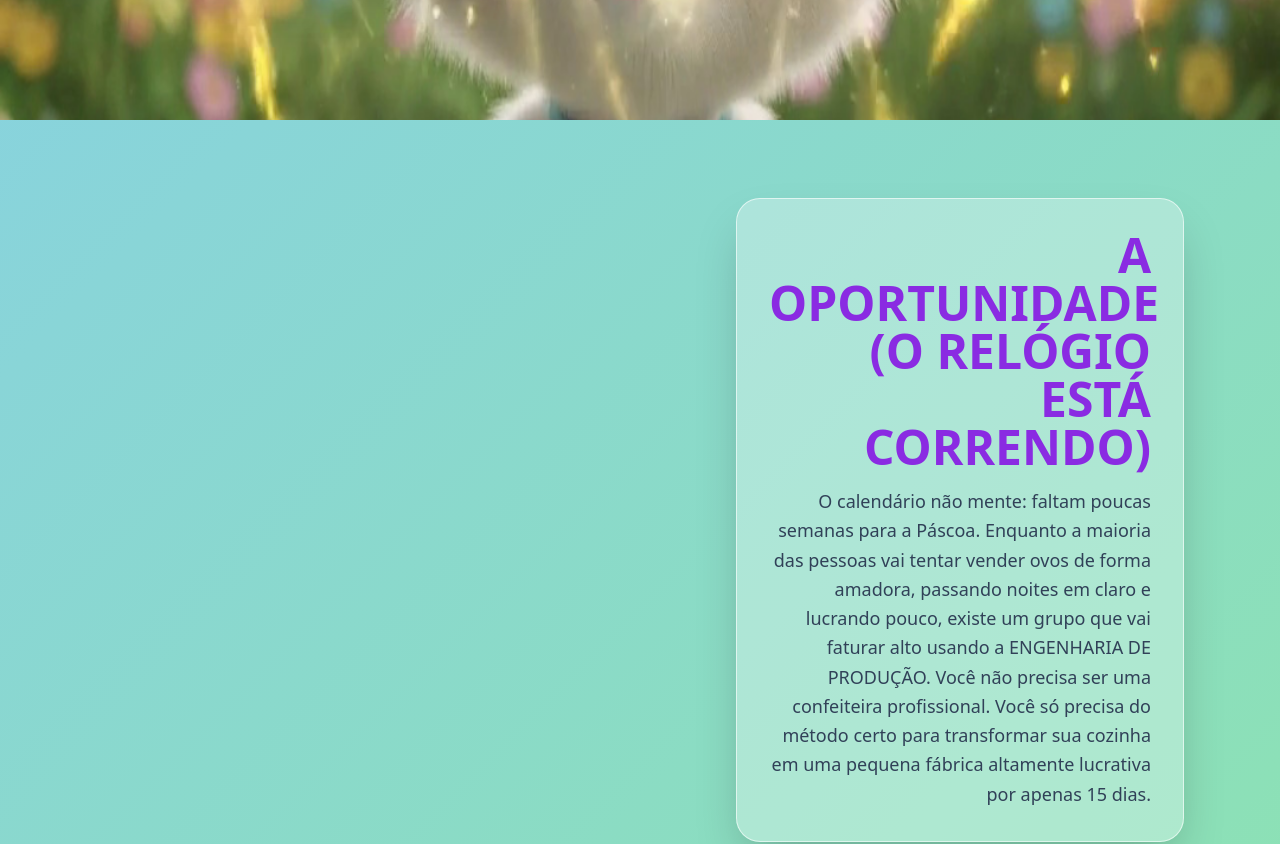
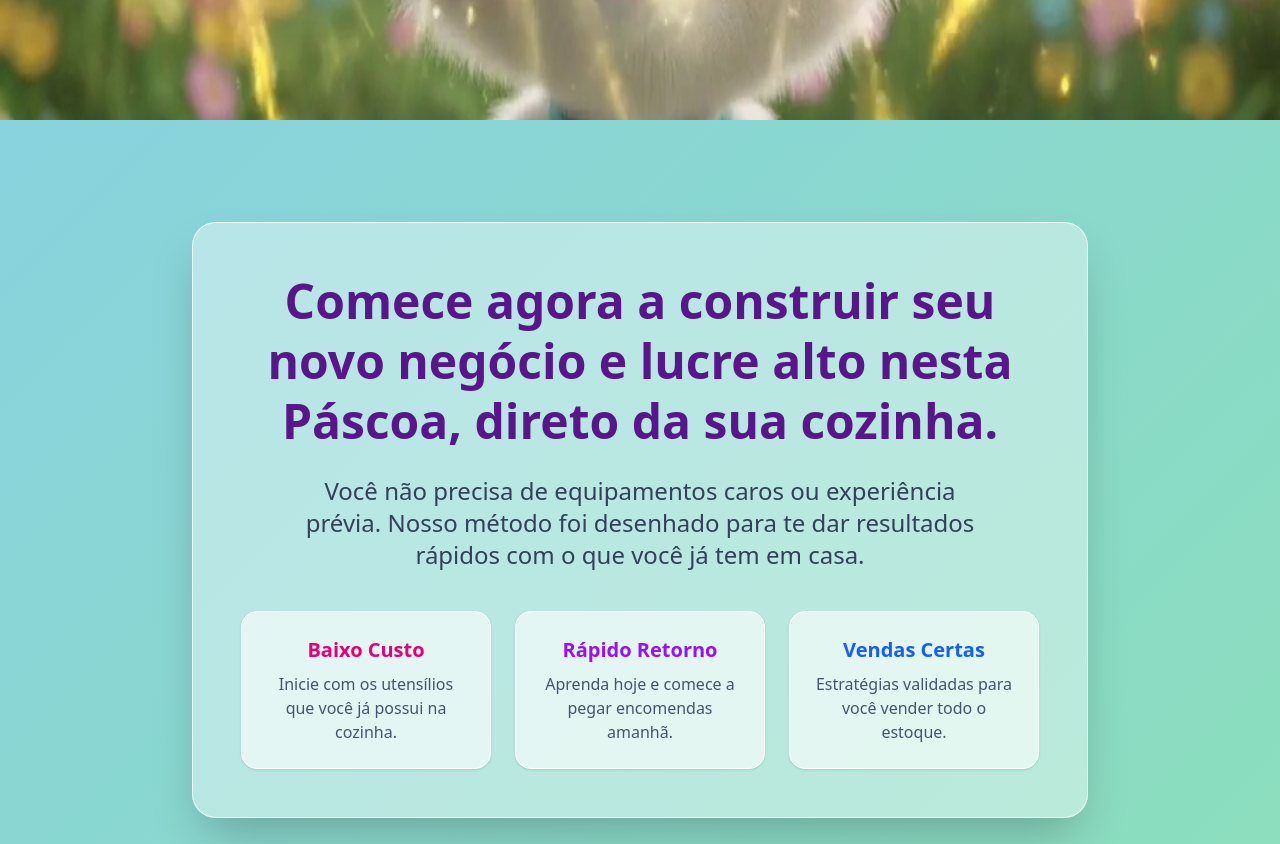
Before and after one commit to glauberfabc/pascoa2, a Next.js app: page / in a window 1280 px wide. Shown: the part 680-1524 px from the top of the page. Built offline with nearby package versions, Linux system fonts and the light colour scheme.

Commit message:
Nova secao oportunidade e copy atualizada

```diff
--- a/src/app/page.tsx
+++ b/src/app/page.tsx
@@ -60,7 +60,35 @@ export default function Home() {
             </div>
           </section>
 
+          {/* Nova Seção: Oportunidade */}
+          <section className="h-screen flex items-center justify-center px-4 md:px-12 relative z-20">
+            <div className="max-w-[95%] md:max-w-4xl text-center backdrop-blur-xl bg-white/40 p-8 md:p-12 rounded-3xl border border-white/80 shadow-2xl">
+              <h2 className="text-3xl md:text-5xl font-black mb-6 text-purple-900 leading-tight">
+                Comece agora a construir seu novo negócio e lucre alto nesta Páscoa, direto da sua cozinha.
+              </h2>
+              <p className="text-lg md:text-2xl text-slate-700 mb-8 max-w-2xl mx-auto font-medium">
+                Você não precisa de equipamentos caros ou experiência prévia. Nosso método foi desenhado para te dar resultados rápidos com o que você já tem em casa.
+              </p>
+
+              <div className="grid grid-cols-1 md:grid-cols-3 gap-4 md:gap-6 mt-6 md:mt-10">
+                <div className="bg-white/60 p-6 rounded-2xl shadow-sm border border-white text-center hover:-translate-y-1 transition-transform">
+                  <h3 className="text-xl font-bold text-pink-600 mb-2">Baixo Custo</h3>
+                  <p className="text-sm md:text-base text-slate-600">Inicie com os utensílios que você já possui na cozinha.</p>
+                </div>
+                <div className="bg-white/60 p-6 rounded-2xl shadow-sm border border-white text-center hover:-translate-y-1 transition-transform">
+                  <h3 className="text-xl font-bold text-purple-600 mb-2">Rápido Retorno</h3>
+                  <p className="text-sm md:text-base text-slate-600">Aprenda hoje e comece a pegar encomendas amanhã.</p>
+                </div>
+                <div className="bg-white/60 p-6 rounded-2xl shadow-sm border border-white text-center hover:-translate-y-1 transition-transform">
+                  <h3 className="text-xl font-bold text-blue-600 mb-2">Vendas Certas</h3>
+                  <p className="text-sm md:text-base text-slate-600">Estratégias validadas para você vender todo o estoque.</p>
+                </div>
+              </div>
+            </div>
+          </section>
+
           {/* Section 2 */}
+
           <section id="producao" className="h-screen flex items-center justify-center md:justify-end px-8 md:px-24">
             <div className="max-w-[90%] md:max-w-md backdrop-blur-sm bg-white/30 p-6 md:p-8 rounded-2xl md:rounded-3xl border border-white/60 shadow-2xl mix-blend-lighten text-center md:text-right">
               <h2 className="text-2xl md:text-5xl font-bold mb-4" style={{ color: activeProduct.textColor }}>
--- a/src/components/Footer.tsx
+++ b/src/components/Footer.tsx
@@ -16,7 +16,7 @@ export default function Footer() {
                     <BookOpen className="w-8 h-8 text-blue-400" />
                 </div>
                 <p className="max-w-md mx-auto text-blue-900 font-medium">
-                    Comece agora a construir seu novo negócio e lucre alto nesta Páscoa, direto da sua cozinha.
+                    Sua jornada para uma Páscoa lucrativa e próspera começa agora. Não deixe essa oportunidade passar.
                 </p>
                 <button className="bg-pink-400 hover:bg-pink-500 text-white px-8 py-3 rounded-full font-bold shadow-lg transition-transform hover:-translate-y-1">
                     Garantir Vaga
--- a/src/data/products.ts
+++ b/src/data/products.ts
@@ -33,8 +33,8 @@ export const products: Product[] = [
             description: "Descubra o método de produção em série para quem quer lucro rápido sem precisar de equipamentos profissionais. Transforme sua cozinha em uma verdadeira fábrica de delícias.",
         },
         section2: {
-            title: "A OPORTUNIDADE (O RELÓGIO ESTÁ CORRENDO)",
-            description: "O calendário não mente: faltam poucas semanas para a Páscoa. Enquanto a maioria das pessoas vai tentar vender ovos de forma amadora, passando noites em claro e lucrando pouco, existe um grupo que vai faturar alto usando a ENGENHARIA DE PRODUÇÃO. Você não precisa ser uma confeiteira profissional. Você só precisa do método certo para transformar sua cozinha em uma pequena fábrica altamente lucrativa por apenas 15 dias.",
+            title: "Produção Independente",
+            description: "Aprenda a otimizar o seu tempo. Mesmo que você nunca tenha feito um ovo de Páscoa na vida, nosso método prático vai te ensinar o passo a passo da embalagem à venda.",
         },
         section3: {
             title: "Lucro Certo",
```
